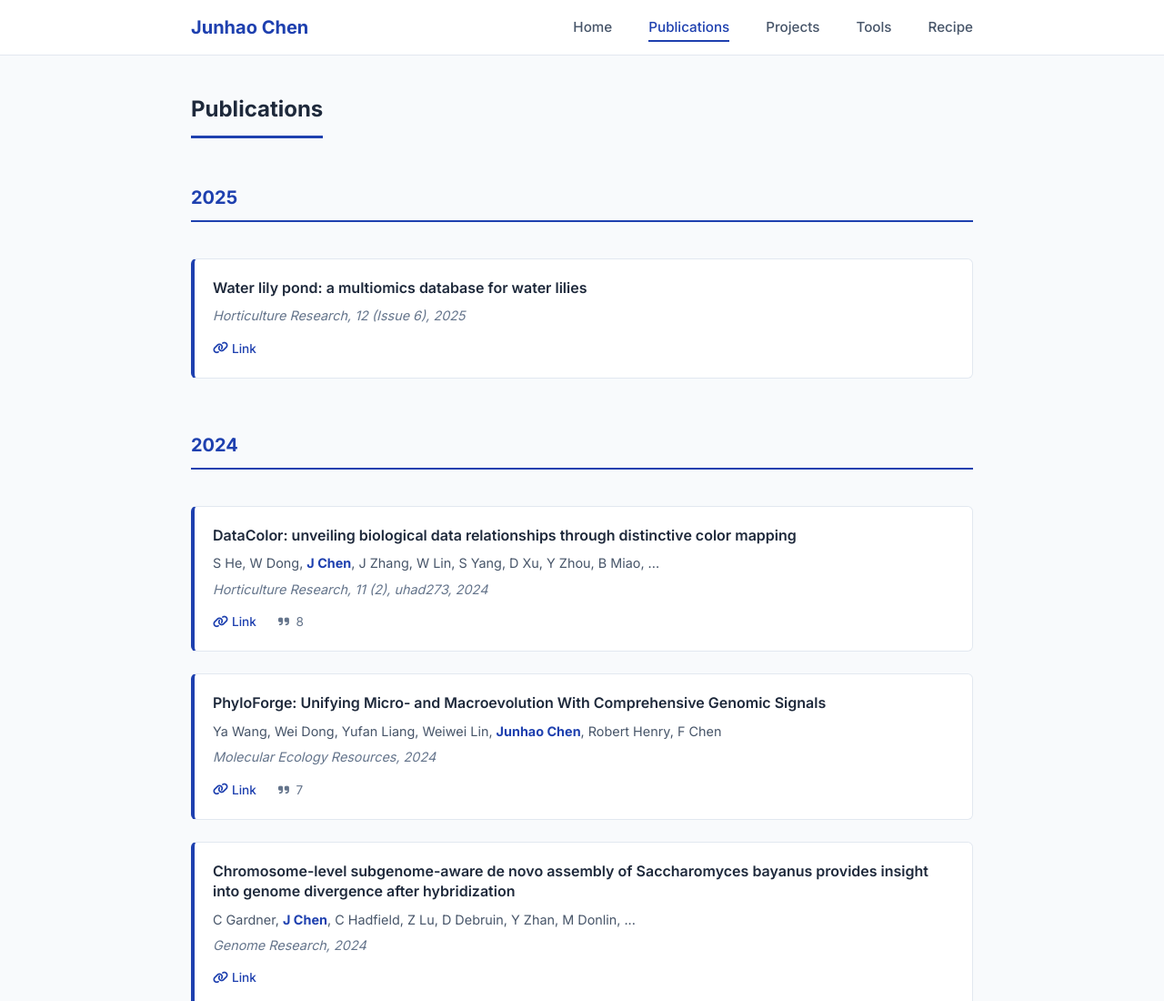
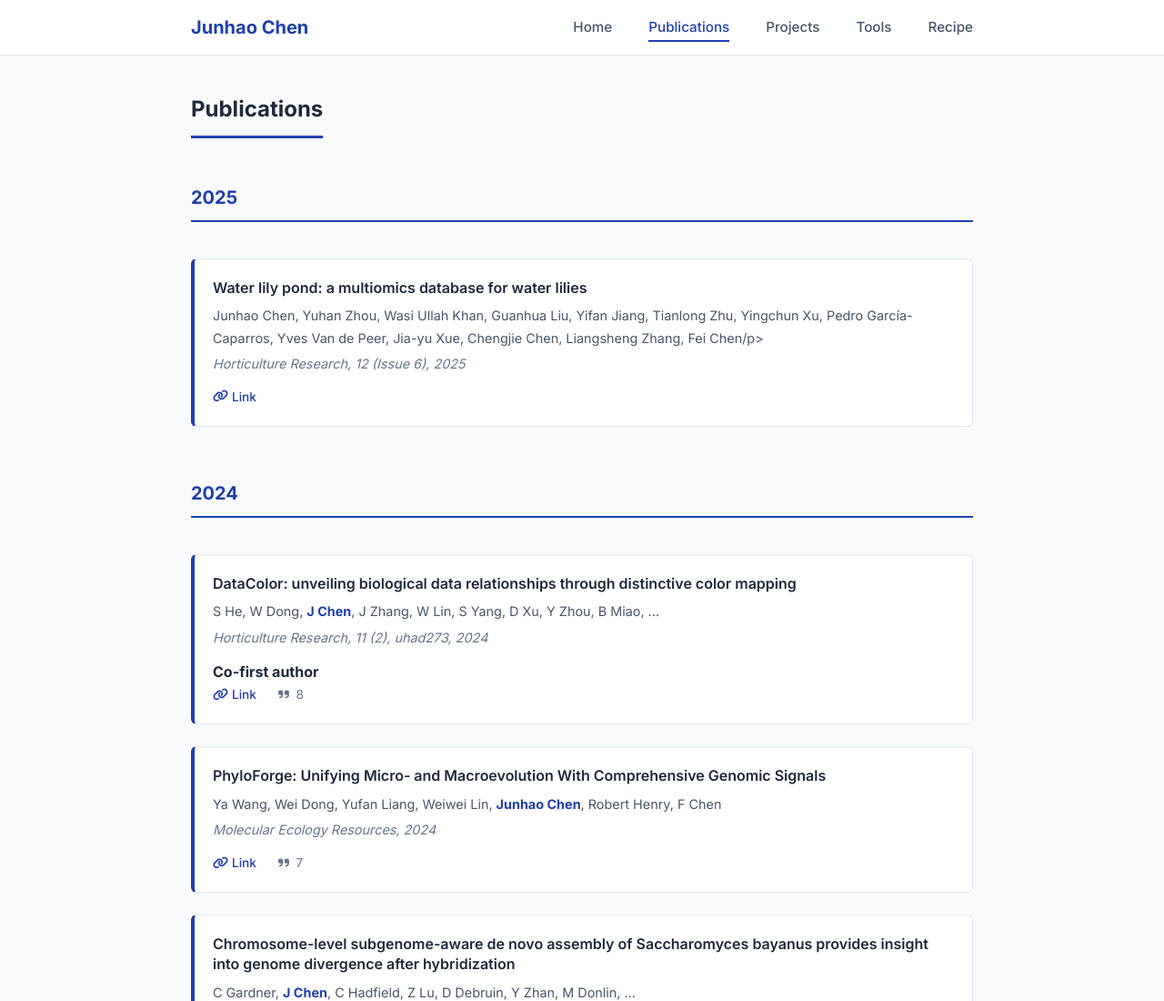
Before and after one commit to JohnnyChen1113/JohnnyChen1113, a plain HTML site: page publications.html in a window 1280 px wide. Shown: the top 1100 px of the page at 91% size. Drawn offline with Linux system fonts and the light colour scheme.

Commit message:
1. update index zlinlab link 2. add co-first author info

```diff
--- a/publications.html
+++ b/publications.html
@@ -38,7 +38,7 @@
                 <div class="year-divider">2025</div>
                 <div class="publication-item">
                     <h4 class="pub-title">Water lily pond: a multiomics database for water lilies</h4>
-                    <p class="pub-authors"><Chengjun Zhao, Ji Zhang, Yayu Chen, Lishuang Yang, Hongliang Chen, Yufan Liang, Wenquan Wang, Shuang He, Yunqing Luo, Junyu Zhang, Hongbin Zhang, Shuting Yang, Guilian Guo, Wenbai Dai, Zhijuan Yang, Junhao Chen, Yuhan Zhou, Wasi Ullah Khan, Guanhua Liu, Yifan Jiang, Tianlong Zhu, Yingchun Xu, Pedro García-Caparros, Yves Van de Peer, Jia-yu Xue, Chengjie Chen, Liangsheng Zhang, Fei Chen/p>
+                    <p class="pub-authors"><Chengjun Zhao, Ji Zhang, Yayu Chen, Lishuang Yang, Hongliang Chen, Yufan Liang, Wenquan Wang, Shuang He, Yunqing Luo, Junyu Zhang, Hongbin Zhang, Shuting Yang, Guilian Guo, Wenbai Dai, Zhijuan Yang, <strong>Junhao Chen</strong>, Yuhan Zhou, Wasi Ullah Khan, Guanhua Liu, Yifan Jiang, Tianlong Zhu, Yingchun Xu, Pedro García-Caparros, Yves Van de Peer, Jia-yu Xue, Chengjie Chen, Liangsheng Zhang, Fei Chen/p>
                     <p class="pub-venue">Horticulture Research, 12 (Issue 6), 2025</p>
                     <div class="pub-links">
                         <a href="https://doi.org/10.1093/hr/uhaf076" class="pub-link" target="_blank"><i class="fas fa-link"></i> Link</a>
@@ -51,6 +51,7 @@
                     <h4 class="pub-title">DataColor: unveiling biological data relationships through distinctive color mapping</h4>
                     <p class="pub-authors">S He, W Dong, <strong>J Chen</strong>, J Zhang, W Lin, S Yang, D Xu, Y Zhou, B Miao, ...</p>
                     <p class="pub-venue">Horticulture Research, 11 (2), uhad273, 2024</p>
+		   <p><strong>Co-first author</strong></p>
                     <div class="pub-links">
                         <a href="https://scholar.google.com/citations?view_op=view_citation&hl=en&user=9mseKH8AAAAJ&citation_for_view=9mseKH8AAAAJ:LkGwnXOMwfcC" class="pub-link" target="_blank"><i class="fas fa-link"></i> Link</a>
                         <span class="citation-count"><i class="fas fa-quote-right"></i> 8</span>
```
Also changed, not shown: index.html (+1 -1 lines).
